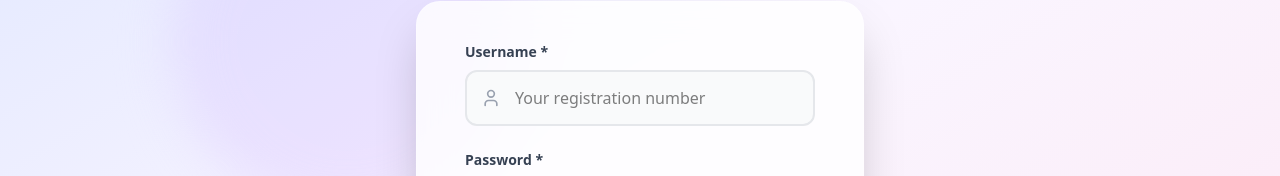
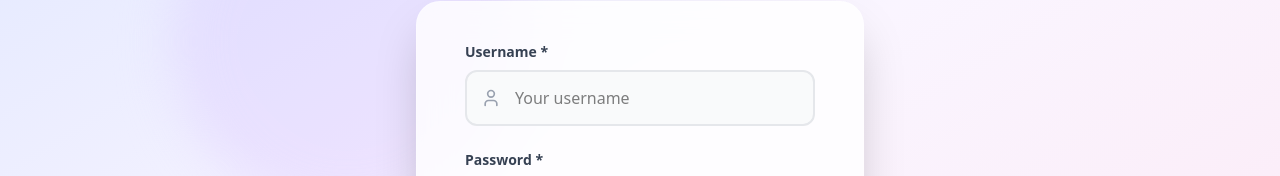
Before and after one commit to Gionnah/dsa_front, a Next.js app: page /login in a window 1280 px wide. Shown: the part 233-409 px from the top of the page. Built offline with nearby package versions, Linux system fonts and the light colour scheme; no server answers.

Commit message:
edit placeholder filep

```diff
--- a/app/members/home/page.tsx
+++ b/app/members/home/page.tsx
@@ -183,7 +183,7 @@ export default function Dashboard() {
                                                 </div>
                                             </div>
 
-                                            <button onClick={() => {}} className="w-full cursor-pointer px-6 py-3.5 bg-linear-to-r from-blue-600 to-indigo-600 hover:from-blue-500 hover:to-indigo-500 ease-in-out duration-300 text-white rounded-lg font-semibold hover:shadow-lg transition-all flex items-center justify-center gap-2 group">
+                                            <button onClick={() => {}} className="w-full hover:bg-indigo-300 cursor-not-allowed px-6 py-3.5 bg-linear-to-r from-blue-600 to-indigo-600 hover:from-blue-500 hover:to-indigo-500 ease-in-out duration-300 text-white rounded-lg font-semibold hover:shadow-lg transition-all flex items-center justify-center gap-2 group">
                                                 Continue this challenge
                                                 <ChevronRight className="w-5 h-5 group-hover:translate-x-1 transition-transform" />
                                             </button>
--- a/components/LoginForm.tsx
+++ b/components/LoginForm.tsx
@@ -129,7 +129,7 @@ export default function LoginForm() {
                   value={formData.username}
                   onChange={handleChange}
                   className="block w-full pl-12 pr-4 py-3.5 border-2 border-gray-200 rounded-xl focus:outline-none focus:ring-2 focus:ring-blue-500 focus:border-transparent transition-all duration-200 bg-gray-50 hover:bg-white"
-                  placeholder="Your registration number"
+                  placeholder="Your username"
                 />
               </div>
             </div>
--- a/components/RegisterForm.tsx
+++ b/components/RegisterForm.tsx
@@ -243,7 +243,7 @@ function RegisterContent() {
             {/* Registration Number */}
             <div className="group">
               <label htmlFor="registrationNumber" className="block text-sm font-bold text-gray-700 mb-2">
-                Registration Number *
+                Registration Number (matricule)*
               </label>
               <div className="relative">
                 <Hash className="absolute left-4 top-1/2 transform -translate-y-1/2 w-5 h-5 text-gray-400 group-focus-within:text-blue-600 transition-colors" />
--- a/components/Users.tsx
+++ b/components/Users.tsx
@@ -384,7 +384,7 @@ export default function UsersPage() {
                         <svg className="w-5 h-5 text-amber-500" fill="currentColor" viewBox="0 0 20 20">
                           <path d="M9.049 2.927c.3-.921 1.603-.921 1.902 0l1.07 3.292a1 1 0 00.95.69h3.462c.969 0 1.371 1.24.588 1.81l-2.8 2.034a1 1 0 00-.364 1.118l1.07 3.292c.3.921-.755 1.688-1.54 1.118l-2.8-2.034a1 1 0 00-1.175 0l-2.8 2.034c-.784.57-1.838-.197-1.539-1.118l1.07-3.292a1 1 0 00-.364-1.118L2.98 8.72c-.783-.57-.38-1.81.588-1.81h3.461a1 1 0 00.951-.69l1.07-3.292z" />
                         </svg>
-                        <span className="text-sm font-bold text-amber-600">
+                        <span className="text-sm font-bold flex text-amber-600">
                           {user.total_xp.toLocaleString()} XP
                         </span>
                       </div>
```
